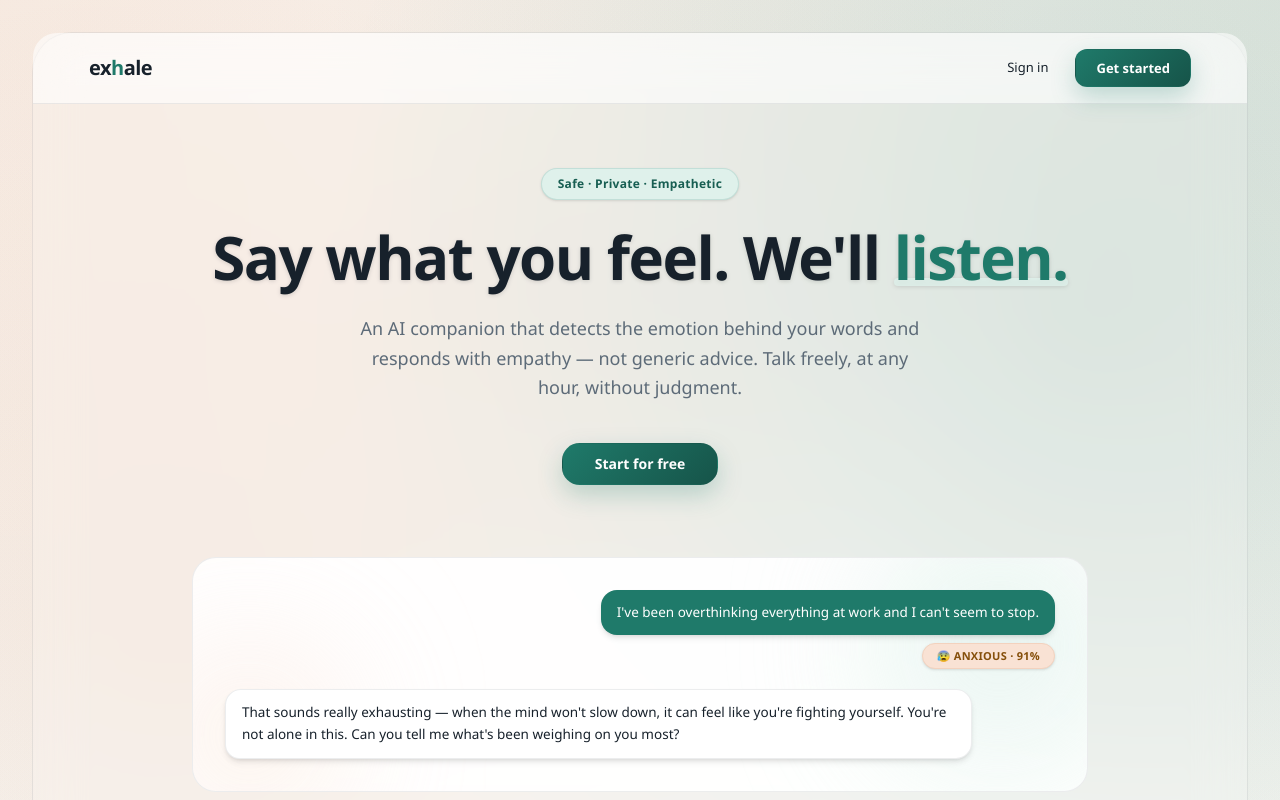
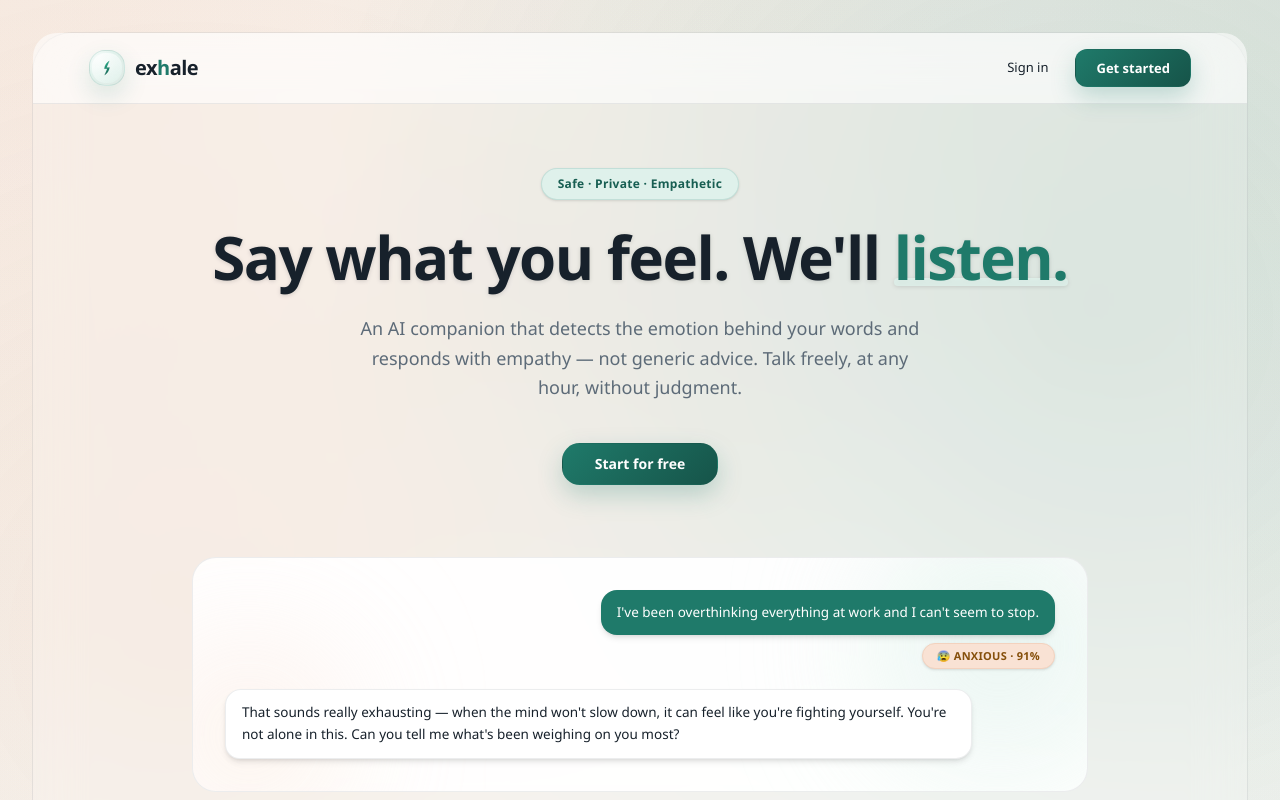
Before and after one commit to Mr-Hexi/exhale, a React (Vite) app in the folder frontend/: page / in a window 1280 px wide. Shown: the top 800 px of the page. Built offline with nearby package versions, Linux system fonts and the light colour scheme; no server answers.

Commit message:
fixed dashboard emotion breakdown text and added logo

```diff
--- a/frontend/src/components/Dashboard/EmotionSummary.jsx
+++ b/frontend/src/components/Dashboard/EmotionSummary.jsx
@@ -23,7 +23,7 @@ export default function EmotionSummary({ stats }) {
   return (
     <div className="ui-card min-h-[320px]">
       <p className="ui-kicker">Emotion Breakdown</p>
-      <h2 className="ui-section-title">How your recent check-ins are distributed</h2>
+      <h2 className="ui-section-title">How your total mood history is distributed</h2>
 
       <div className="mt-6 space-y-4">
         {displayStats
--- a/frontend/src/components/shared/Logo.jsx
+++ b/frontend/src/components/shared/Logo.jsx
@@ -2,8 +2,37 @@ import React from 'react';
 
 export default function Logo({ className = "" }) {
   return (
-    <div className={`text-[20px] font-bold tracking-tight text-[var(--text-primary)] ${className}`}>
-      ex<span className="text-[var(--brand-500)]">h</span>ale
+    <div className={`flex items-center gap-2.5 text-[20px] font-bold tracking-tight text-[var(--text-primary)] ${className}`}>
+      <div className="relative flex h-9 w-9 items-center justify-center overflow-hidden rounded-2xl border border-[rgba(31,122,106,0.12)] bg-[radial-gradient(circle_at_30%_30%,rgba(255,255,255,0.95),rgba(223,241,235,0.92)_45%,rgba(31,122,106,0.14)_100%)] shadow-[0_10px_24px_rgba(31,122,106,0.16)]">
+        <div className="absolute inset-[2px] rounded-[14px] bg-[linear-gradient(145deg,rgba(255,255,255,0.9),rgba(223,241,235,0.72))]" />
+        <svg
+          viewBox="0 0 32 32"
+          aria-hidden="true"
+          className="relative h-5 w-5 text-[var(--brand-600)]"
+          fill="none"
+          xmlns="http://www.w3.org/2000/svg"
+        >
+          <path
+            d="M19.8 4.5c-4.4 2.8-7.4 7.3-8.2 12.5h4.8L12 27.5c4.4-2.8 7.4-7.3 8.2-12.5h-4.8l4.4-10.5Z"
+            fill="url(#exhale-logo-mark)"
+          />
+          <path
+            d="M19.8 4.5c-4.4 2.8-7.4 7.3-8.2 12.5h4.8L12 27.5c4.4-2.8 7.4-7.3 8.2-12.5h-4.8l4.4-10.5Z"
+            stroke="rgba(16,94,78,0.18)"
+            strokeWidth="1"
+            strokeLinejoin="round"
+          />
+          <defs>
+            <linearGradient id="exhale-logo-mark" x1="11.6" y1="5" x2="22.6" y2="26.6" gradientUnits="userSpaceOnUse">
+              <stop stopColor="#2bb58e" />
+              <stop offset="1" stopColor="#175e52" />
+            </linearGradient>
+          </defs>
+        </svg>
+      </div>
+      <div className="leading-none">
+        ex<span className="text-[var(--brand-500)]">h</span>ale
+      </div>
     </div>
   );
 }
```
